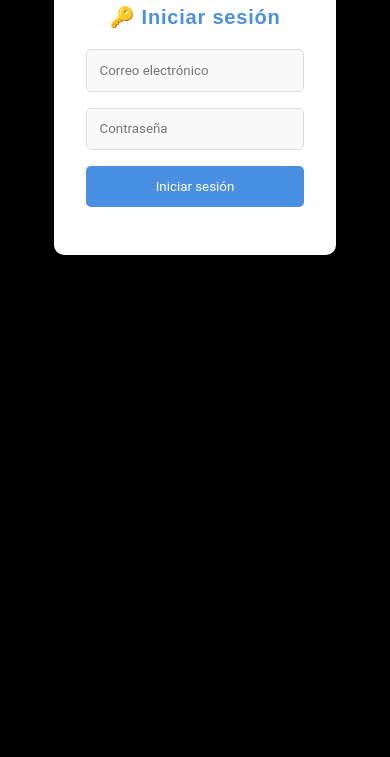
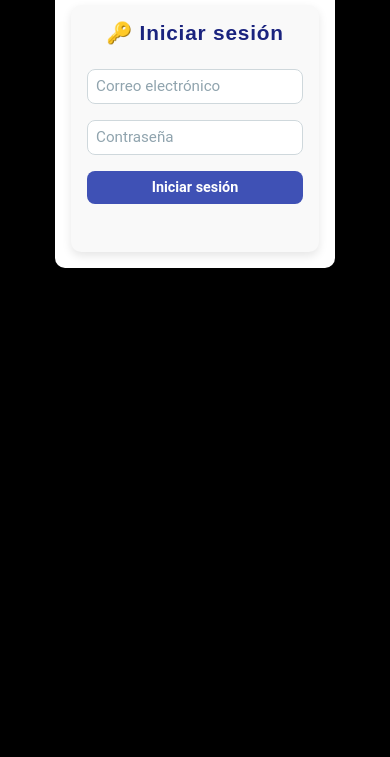
Before and after one commit to paginawebdemos/lunamagica, a website: page public/admin.html in a window 390 px wide. Shown: the part 87-844 px from the top of the page. Drawn offline with nearby package versions, Linux system fonts and the light colour scheme.

Commit message:
Update styles.css

```diff
--- a/public/styles.css
+++ b/public/styles.css
@@ -1853,3 +1853,165 @@ form button:hover {
     padding: 10px;
   }
 }
+
+/* Estilo específico para la sección de login */
+#login-section {
+    max-width: 400px; /* Ancho óptimo para el formulario */
+    width: 100%; /* Asegura que no exceda el contenedor */
+    margin: 0 auto; /* Centrado horizontal */
+    padding: 1.5rem;
+    background-color: #f9f9f9; /* Fondo ligeramente gris para destacar */
+    border-radius: 10px;
+    box-shadow: 0 4px 10px rgba(0, 0, 0, 0.1);
+}
+
+/* Título de la sección de login */
+#login-section h3 {
+    text-align: center;
+    color: #1a237e; /* Color consistente con el diseño */
+    font-size: 1.8rem;
+    margin-bottom: 1.5rem;
+    font-weight: 700;
+}
+
+/* Estilo del formulario de login */
+#login-form {
+    display: flex;
+    flex-direction: column;
+    gap: 1rem; /* Espaciado entre elementos */
+}
+
+/* Estilo de los inputs */
+#login-form input[type="email"],
+#login-form input[type="password"] {
+    padding: 12px;
+    font-size: 1rem;
+    border: 1px solid #cfd8dc;
+    border-radius: 8px;
+    background-color: #fff;
+    transition: border-color 0.3s ease, box-shadow 0.3s ease;
+    width: 100%; /* Ocupa todo el ancho disponible */
+    box-sizing: border-box;
+}
+
+/* Efecto focus para los inputs */
+#login-form input:focus {
+    border-color: #3f51b5;
+    box-shadow: 0 0 8px rgba(63, 81, 181, 0.3);
+    outline: none;
+}
+
+/* Placeholder styling */
+#login-form input::placeholder {
+    color: #90a4ae;
+    font-size: 0.95rem;
+}
+
+/* Estilo del botón de login */
+#login-form button {
+    padding: 12px;
+    background-color: #3f51b5;
+    color: #fff;
+    border: none;
+    border-radius: 8px;
+    font-size: 1rem;
+    font-weight: 600;
+    cursor: pointer;
+    transition: background-color 0.3s ease, transform 0.3s ease;
+}
+
+/* Efecto hover para el botón */
+#login-form button:hover {
+    background-color: #ff7043;
+    transform: translateY(-2px);
+}
+
+/* Mensaje de error */
+#error-message {
+    text-align: center;
+    font-size: 0.9rem;
+    color: #d32f2f; /* Rojo más suave */
+    margin-top: 1rem;
+    display: none;
+}
+
+/* Ajustes responsivos para computadoras (pantallas mayores a 768px) */
+@media (min-width: 769px) {
+    #login-section {
+        max-width: 450px; /* Ligeramente más ancho en computadoras */
+        padding: 2rem;
+    }
+
+    #login-form input[type="email"],
+    #login-form input[type="password"] {
+        padding: 14px;
+        font-size: 1.1rem;
+    }
+
+    #login-form button {
+        padding: 14px;
+        font-size: 1.1rem;
+    }
+}
+
+/* Ajustes responsivos para celulares (pantallas de 768px o menos) */
+@media (max-width: 768px) {
+    #admin-section {
+        max-width: 95%;
+        padding: 1.5rem;
+    }
+
+    #login-section {
+        max-width: 100%; /* Ocupa casi todo el ancho disponible */
+        padding: 1.2rem;
+    }
+
+    #login-section h3 {
+        font-size: 1.5rem;
+    }
+
+    #login-form input[type="email"],
+    #login-form input[type="password"] {
+        padding: 10px;
+        font-size: 0.95rem;
+    }
+
+    #login-form button {
+        padding: 10px;
+        font-size: 0.95rem;
+    }
+
+    #error-message {
+        font-size: 0.85rem;
+    }
+}
+
+/* Ajustes para pantallas muy pequeñas (480px o menos) */
+@media (max-width: 480px) {
+    #admin-section {
+        padding: 1rem;
+    }
+
+    #login-section {
+        padding: 1rem;
+    }
+
+    #login-section h3 {
+        font-size: 1.3rem;
+    }
+
+    #login-form input[type="email"],
+    #login-form input[type="password"] {
+        padding: 8px;
+        font-size: 0.9rem;
+    }
+
+    #login-form button {
+        padding: 8px;
+        font-size: 0.9rem;
+    }
+
+    #error-message {
+        font-size: 0.8rem;
+    }
+}
```
